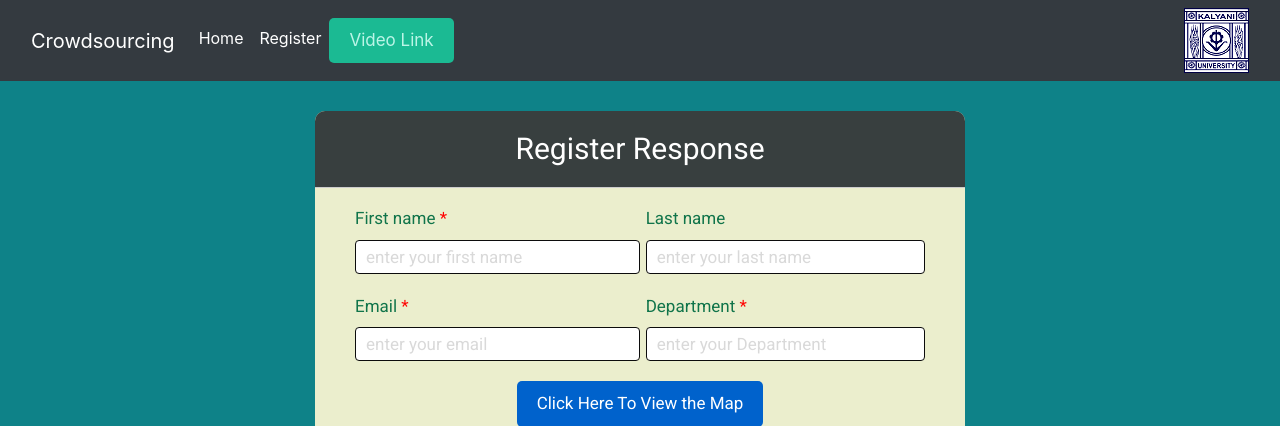
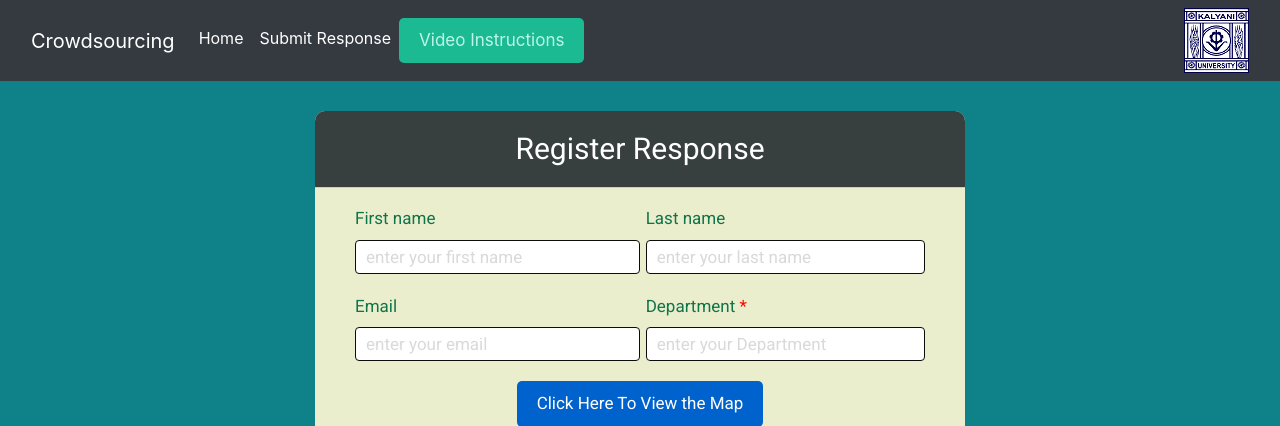
Before and after one commit to srm1071/crowdsource2, a Django app: page /register in a window 1280 px wide. Shown: the top 426 px of the page. Run offline with Django 3.2, Linux system fonts and the light colour scheme; some libraries are stand-ins or nearby versions.

Commit message:
Update register.html

```diff
--- a/template/register.html
+++ b/template/register.html
@@ -212,11 +212,11 @@
             <a class="nav-link active" aria-current="page" href="/">Home</a>
           </li>
           <li class="nav-item">
-            <a class="nav-link active" href="/register" tabindex="-1" aria-disabled="true">Register</a>
+            <a class="nav-link active" href="/register" tabindex="-1" aria-disabled="true">Submit Response</a>
           </li>
           <li class="nav-item">
             <a href="https://youtu.be/tAZR21dfGTY" tabindex="-1" class="btn btn-primary" role="button"
-            aria-pressed="true" target="_blank">Video Link</a>
+            aria-pressed="true" target="_blank">Video Instructions</a>
           </li>
         </ul>
         <form class="d-flex">
@@ -247,9 +247,9 @@
         <!-- Firstname and Lastname -->
         <div class="horizontal-group">
           <div class="form-group left">
-            <label for="firstname" class="label-title">First name <font color="red">*</font></label>
+            <label for="firstname" class="label-title">First name</label>
             <input type="text" id="firstname" name="first" class="form-input name" placeholder="enter your first name"
-              required="required" />
+              />
           </div>
           <div class="form-group right">
             <label for="lastname" class="label-title">Last name</label>
@@ -259,9 +259,9 @@
         <!-- Email -->
         <div class="horizontal-group">
           <div class="form-group left">
-            <label for="email" class="label-title">Email <font color="red">*</font></label>
+            <label for="email" class="label-title">Email</label>
             <input type="email" id="email" name="email" class="form-input" placeholder="enter your email"
-              required="required">
+             >
           </div>
           <div class="form-group right">
             <label for="depa" class="label-title">Department <font color="red">*</font></label>
```
